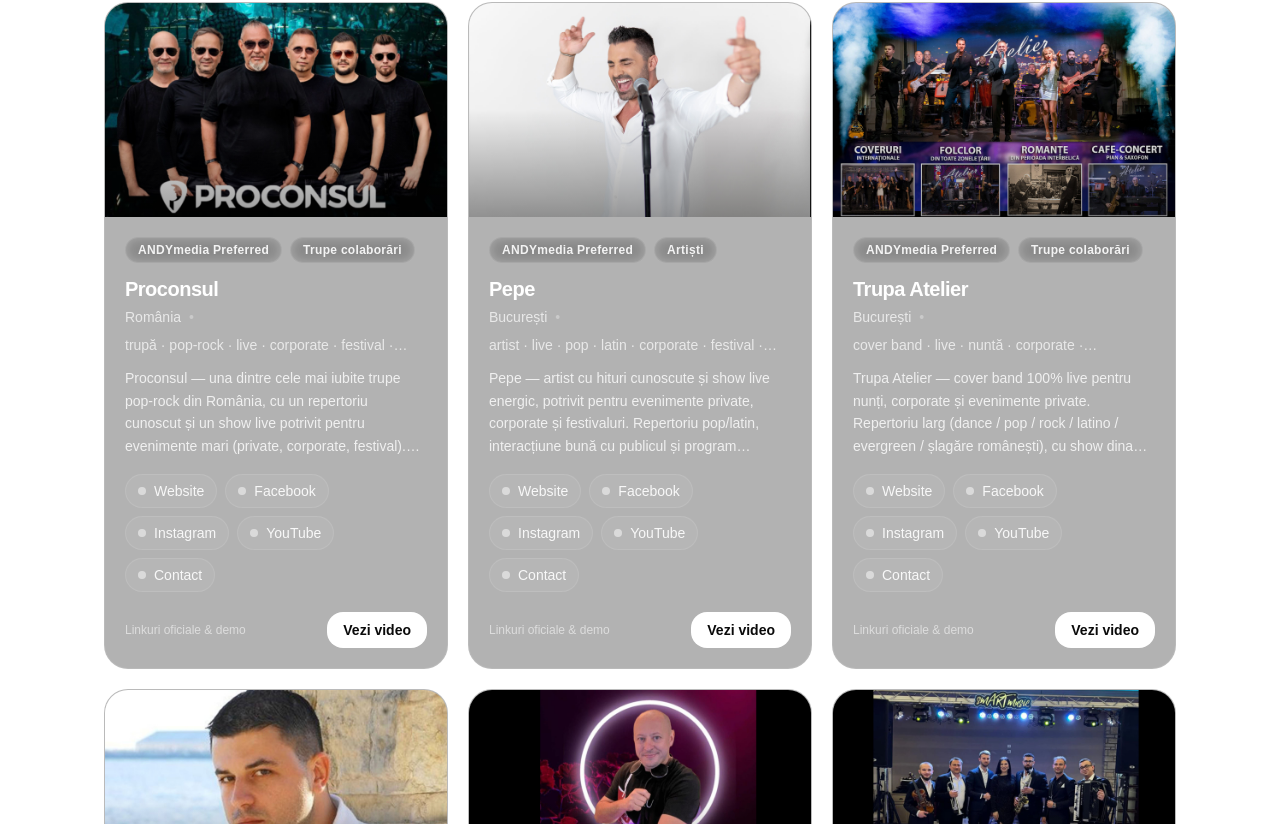
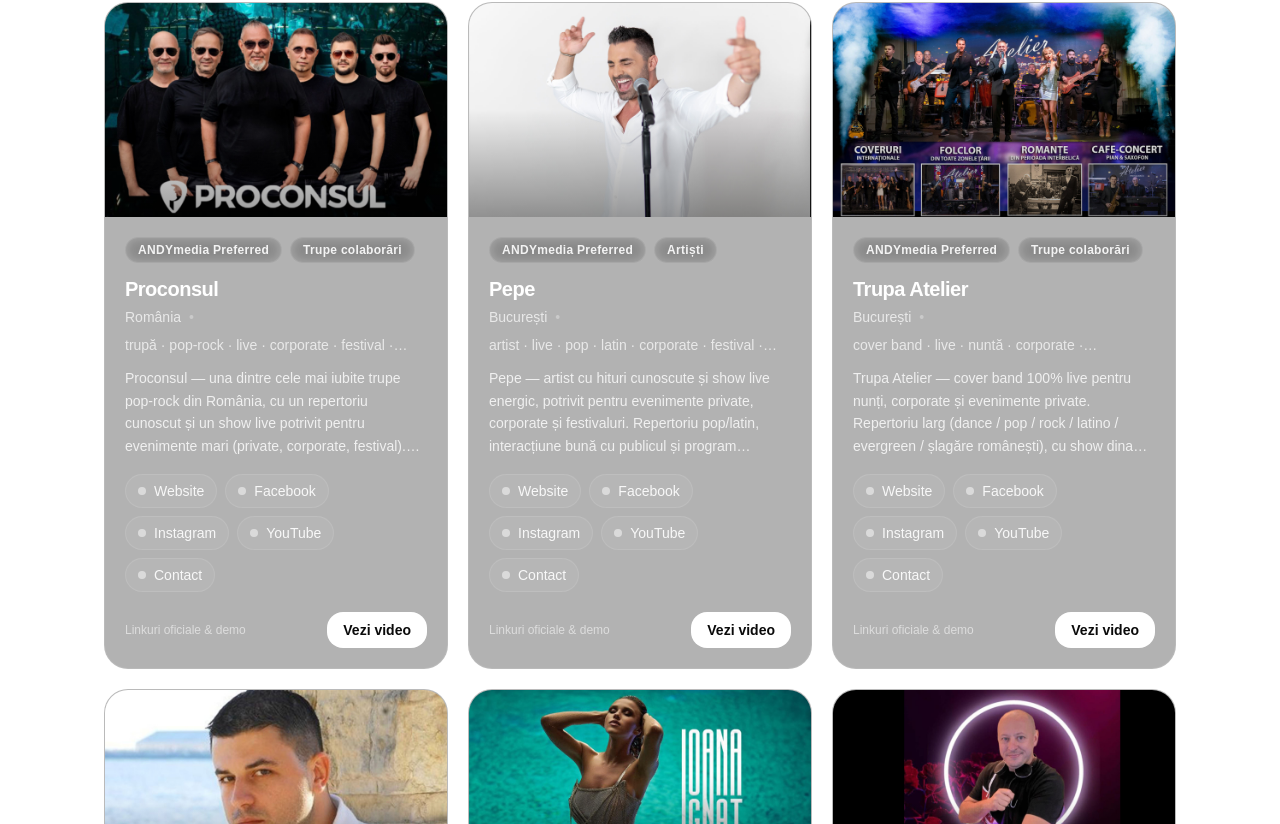
Before and after one commit to stoicaandy/andymedia-site, a Next.js app: page /parteneri in a window 1280 px wide. Shown: the part 1976-2800 px from the top of the page. Built offline with nearby package versions, Linux system fonts and the light colour scheme; no server answers.

Commit message:
Add partner: Ioana Ignat

```diff
--- a/app/parteneri/PartnersClient.tsx
+++ b/app/parteneri/PartnersClient.tsx
@@ -133,6 +133,25 @@ const PARTNERS: Partner[] = [
       "https://wa.me/40724966666?text=Salut%21%20ANDYmedia%20a%20recomandat%20contactul%20dumneavoastr%C4%83.%20V%C4%83%20rog%20s%C4%83-mi%20trimite%C8%9Bi%20disponibilitatea%20%C8%99i%20o%20ofert%C4%83%20orientativ%C4%83%20pentru%20eveniment%20(data%2Foras%2Fora%C8%99%2Finterval).%20Mul%C8%9Bumesc%21",
   },
   youtubeEmbed: "https://youtu.be/NisW5bQqfsI",
+},
+{
+  id: "ioana-ignat",
+  name: "Ioana Ignat",
+  city: "București",
+  category: "Artiști",
+  priority: 9,
+  description:
+    "Ioana Ignat — artistă pop cu hituri cunoscute și prezență scenică puternică. Show live potrivit pentru evenimente private, corporate și concerte, cu repertoriu adaptat publicului și momentului.",
+  image: "/parteneri/ioana-ignat.jpg",
+  tags: ["artist", "pop", "live", "evenimente", "corporate", "concert", "București"],
+  links: {
+    instagram: "https://www.instagram.com/ioanaignatofficial/",
+    facebook: "https://www.facebook.com/Ioanaignatofficial/",
+    youtube: "https://www.youtube.com/channel/UC2114LUrKwLVB96aPsaabVQ",
+    tiktok: "https://www.tiktok.com/@ioanaignatoficial",
+    contact: "https://www.instagram.com/ioanaignatofficial/",
+  },
+  youtubeEmbed: "https://youtu.be/sRJUTKKmwpI",
 },
 {
   id: "proconsul",
```
Also changed, not shown: public/parteneri/ioana-ignat.jpg (added).
